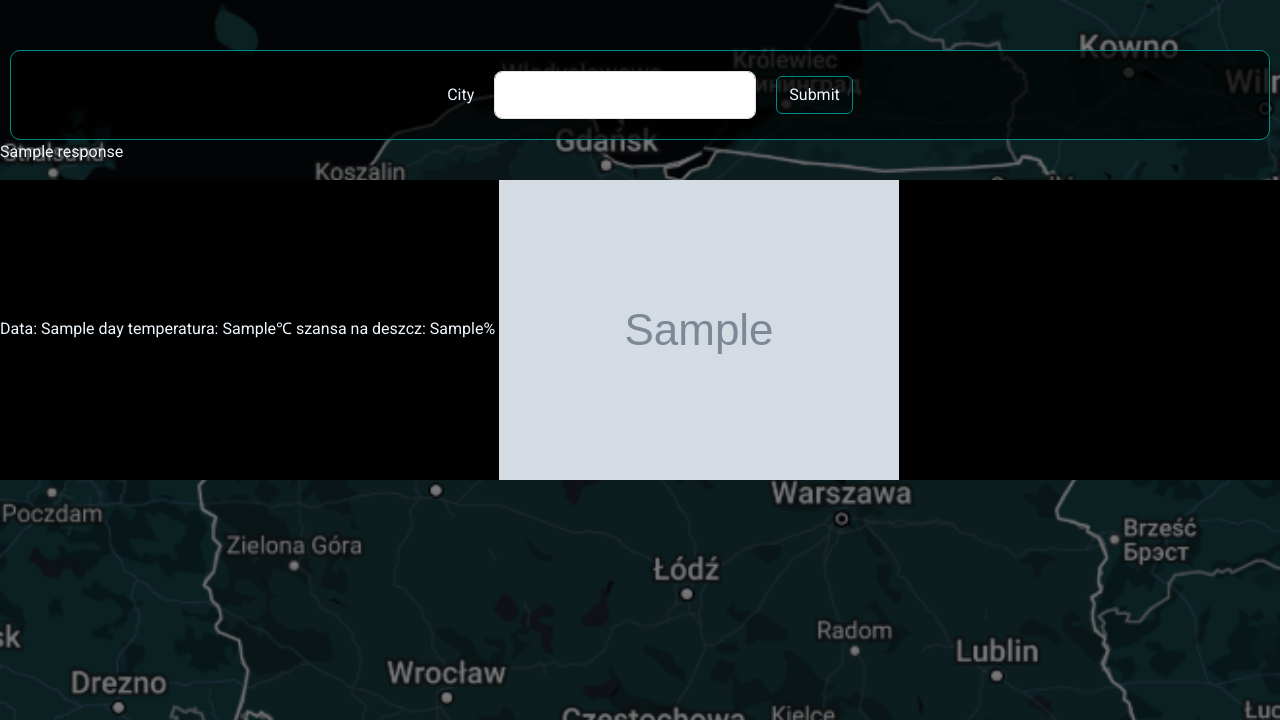
After one commit to LMKWWS/PogodaNaWeekend, a Flask app: template frontend/templates/home.html in a window 1280 px wide. The commit adds this page. Shown: the top 720 px of the page. Run offline with Flask 3, Linux system fonts and the light colour scheme; the template is opened without the code that fills it: most values are stand-ins (such as "Sample title", 1, 10 or a date in 2020); grey boxes marked "Sample" are stand-in pictures; form fields are guessed from the names that the template uses.

Commit message:
Wywietlanie pogody w podanym miescie

```diff
--- a/frontend/pogoda_app/__init__.py
+++ b/frontend/__init__.py
@@ -3,4 +3,4 @@ from flask import Flask
 app = Flask(__name__)
 app.config['SECRET_KEY'] = 'cf96b87105c8acc995de975bd52ded12'
 
-from pogoda_app import routes
+from . import routes
--- a/frontend/pogoda_app/forms.py
+++ b/frontend/forms.py
@@ -15,6 +15,7 @@ woj_choices = [
 ]
 
 class CityForm(FlaskForm):
-    city = StringField('Miasto', validators=[DataRequired()])
-    voivodeship = SelectField(u'Województwo', choices=woj_choices)
+    # city = StringField('Miasto', validators=[DataRequired()])
+    city = StringField('Miasto')
+    # voivodeship = SelectField(u'Województwo', choices=woj_choices)
     submit = SubmitField('Szukaj')
--- a/frontend/pogoda_app/templates/home.html
+++ /dev/null
@@ -1,6 +0,0 @@
-{% extends "weather_form.html" %}
-{% block content %}
-<div class="content-section">
-    Hello
-</div>
-{% endblock content %}
--- a/frontend/pogoda_app/static/main.css
+++ b/frontend/static/main.css
@@ -34,3 +34,11 @@ body {
     background-blend-mode: darken;
     font-family: "Roboto", serif;
 }
+
+.white-text {
+    color: aliceblue;
+}
+
+.black-background {
+    background-color: black;
+}
--- /dev/null
+++ b/frontend/templates/home.html
@@ -0,0 +1,14 @@
+{% extends "weather_form.html" %}
+{% block content %}
+<div class="content-section white-text">
+    <p>{{response['city_name']}}</p>
+    {% for day in response['forecast'] %}
+    <div class="info-row black-background">
+        Data: {{day}}
+        temperatura: {{response['forecast'][day]['avgtemp_c']}}℃
+        szansa na deszcz: {{response['forecast'][day]['daily_chance_of_rain']}}%
+        <img class="condition-icon" src="{{response['forecast'][day]['condition_icon']}}"/>
+    </div>
+    {% endfor %}
+</div>
+{% endblock content %}
--- a/frontend/pogoda_app/templates/weather_form.html
+++ b/frontend/templates/weather_form.html
@@ -2,6 +2,7 @@
 {% block weatherform %}
 <div class="content-section">
     <form method="POST" action="" class="inline city-form">
+        {{ form.hidden_tag() }}
         <fieldset class="form-group inline">
             <div class="form-group inline">
                 {{ form.city.label(class="form-control-label") }}
@@ -16,10 +17,6 @@
                     {{ form.city(class="form-control form-control-lg") }}
                 {% endif %}
             </div>
-            <div class="form-group inline">
-            {{ form.voivodeship.label(class="form-control-label") }}
-            {{ form.voivodeship(class="form-control form-control-lg") }}
-            </div>
         </fieldset>
         <div class="form-group">
             {{ form.submit(class="btn btn-outline-info") }}
--- a/frontend/run.py
+++ b/run.py
@@ -1,4 +1,4 @@
-from pogoda_app import app
+from frontend import app
 
 if __name__ == '__main__':
     app.run(debug=True)
```
Also changed, not shown: frontend/pogoda_app/routes.py (deleted, +0 -14 lines), frontend/routes.py (added, +32 -0 lines), frontend/static/images/poland.png (renamed from frontend/pogoda_app/static/images/poland.png), frontend/templates/layout.html (renamed from frontend/pogoda_app/templates/layout.html).
